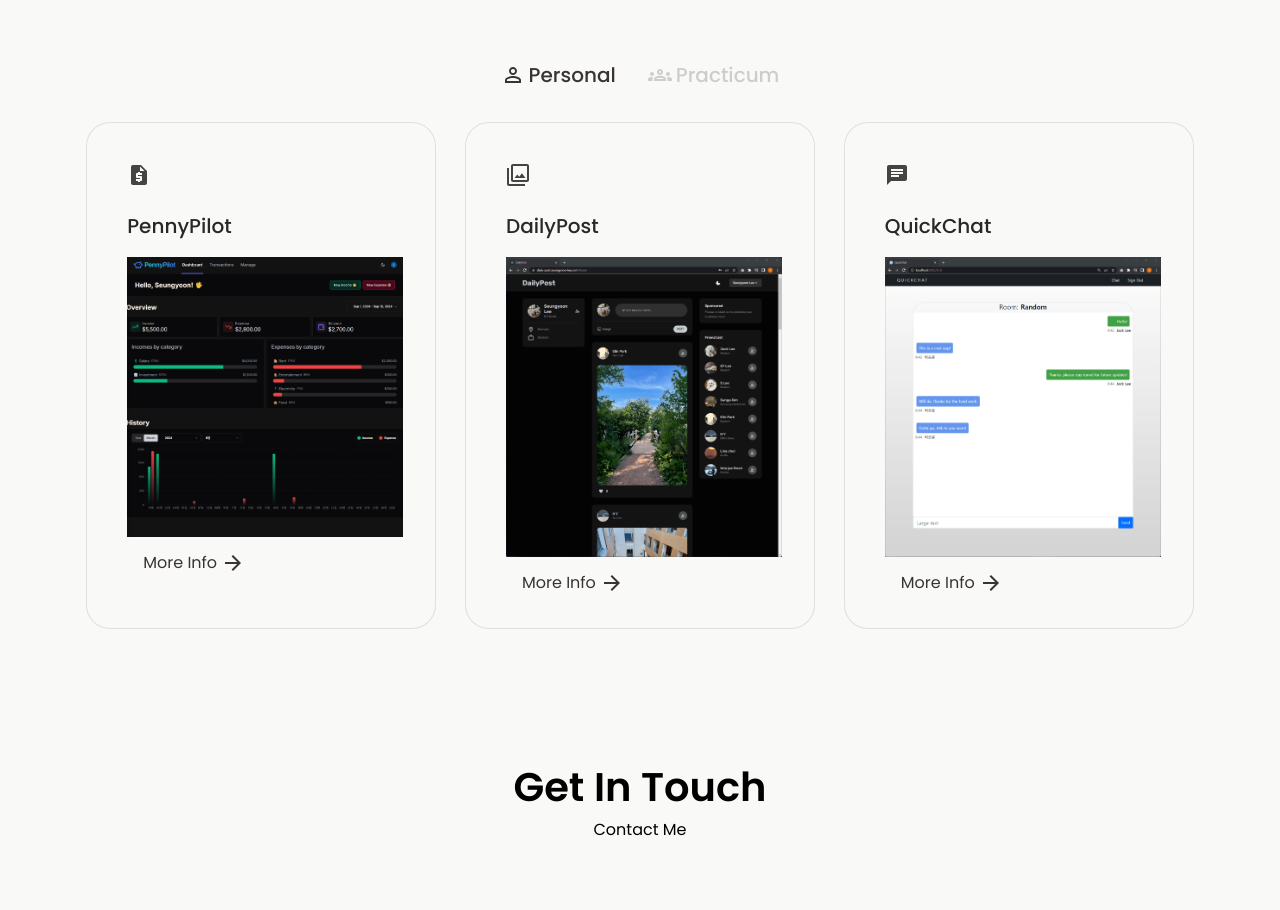
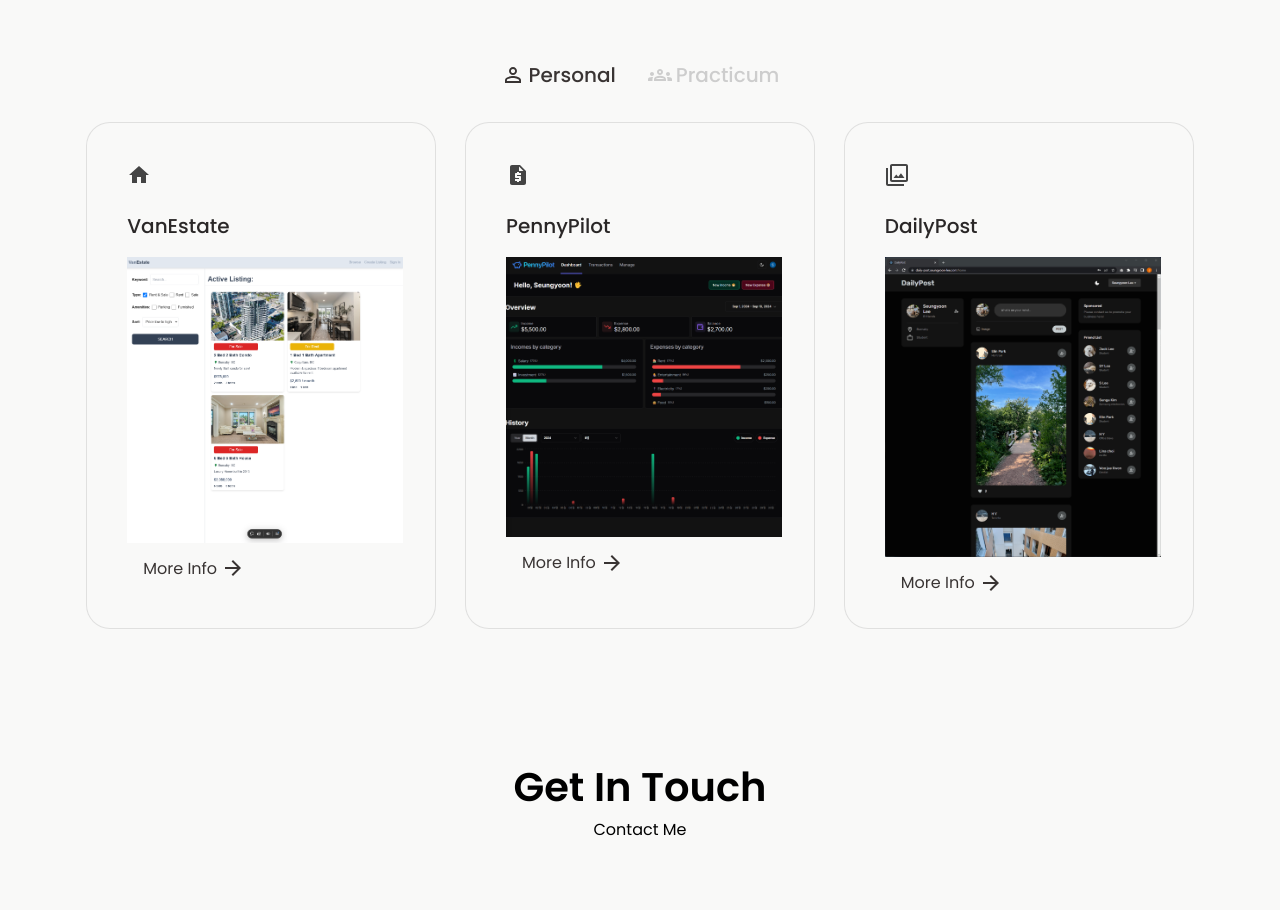
Before and after one commit to seungyoon95/portfolio-website, a React (Create React App) app: page / in a window 1280 px wide. Shown: the part 3440-4350 px from the top of the page. Built offline with nearby package versions, Linux system fonts and the light colour scheme.

Commit message:
new project added

```diff
--- a/src/components/project/Project.jsx
+++ b/src/components/project/Project.jsx
@@ -1,9 +1,11 @@
 import React, { useState } from "react";
 import "./Project.css";
+import vanestate from "../../assets/VanEstate.png";
 import pennypilot from "../../assets/pennypilot.png";
 import dailypost from "../../assets/dailypost.png";
 import portfolio from "../../assets/seungyoon-lee.png";
 import quickchat from "../../assets/quickchat.png";
+import HomeIcon from '@mui/icons-material/Home';
 import a_game from "../../assets/A_Game.png";
 import electric from "../../assets/electricadvantage.png";
 import evanescent from "../../assets/Evanescent.png";
@@ -16,7 +18,7 @@ import StorageIcon from "@mui/icons-material/Storage";
 import CloseIcon from "@mui/icons-material/Close";
 import PersonOutlineOutlinedIcon from "@mui/icons-material/PersonOutlineOutlined";
 import GroupsOutlinedIcon from "@mui/icons-material/GroupsOutlined";
-import RequestQuoteIcon from '@mui/icons-material/RequestQuote';
+import RequestQuoteIcon from "@mui/icons-material/RequestQuote";
 
 const Project = () => {
   const [toggleType, setToggleType] = useState(1);
@@ -70,11 +72,11 @@ const Project = () => {
             }
           >
             <div>
-              <RequestQuoteIcon className="project-icon" />
-              <h3 className="project-title">PennyPilot</h3>
+              <HomeIcon className="project-icon" />
+              <h3 className="project-title">VanEstate</h3>
             </div>
 
-            <img src={pennypilot} className="project-image" />
+            <img src={vanestate} className="project-image" />
 
             <span className="project-button" onClick={() => toggleTab(1)}>
               More Info
@@ -94,9 +96,87 @@ const Project = () => {
                   className="project-modal-close"
                 />
 
+                <h3 className="project-modal-title">VanEstate</h3>
+                <p className="project-modal-description">
+                A real estate listing web app to post and view houses available for rent or sale.
+                </p>
+
+                <ul className="project-modal-projects grid">
+                  <li className="project-modal-project">
+                    <BrushIcon className="project-modal-icon" />
+                    <p className="project-modal-info">
+                      Frontend: Next.js, JavaScript, TailwindCSS, Clerk
+                    </p>
+                  </li>
+                  <li className="project-modal-project">
+                    <StorageIcon className="project-modal-icon" />
+                    <p className="project-modal-info">
+                      Backend: Next.js, MongoDB, Firebase
+                    </p>
+                  </li>
+
+                  <li className="project-modal-project-links">
+                    <a
+                      href="https://van-estate.vercel.app/"
+                      className="project-button"
+                      target="_blank"
+                    >
+                      Go Live
+                      <ArrowForwardIcon className="project-button-icon" />
+                    </a>
+                  </li>
+
+                  <li className="project-modal-project-links">
+                    <a
+                      href="https://github.com/seungyoon95/VanEstate"
+                      className="project-button"
+                      target="_blank"
+                    >
+                      Source code
+                      <ArrowForwardIcon className="project-button-icon" />
+                    </a>
+                  </li>
+                </ul>
+              </div>
+            </div>
+          </div>
+
+          <div
+            className={
+              toggleType === 1
+                ? "project-content project-content-active"
+                : "project-content"
+            }
+          >
+            <div>
+              <RequestQuoteIcon className="project-icon" />
+              <h3 className="project-title">PennyPilot</h3>
+            </div>
+
+            <img src={pennypilot} className="project-image" />
+
+            <span className="project-button" onClick={() => toggleTab(2)}>
+              More Info
+              <ArrowForwardIcon className="project-button-icon" />
+            </span>
+
+            <div
+              className={
+                toggleState === 2
+                  ? "project-modal active-modal"
+                  : "project-modal"
+              }
+            >
+              <div className="project-modal-content">
+                <CloseIcon
+                  onClick={() => toggleTab(0)}
+                  className="project-modal-close"
+                />
+
                 <h3 className="project-modal-title">PennyPilot</h3>
                 <p className="project-modal-description">
-                  A budgeting web app to track income and expenses based on their corresponding categories.
+                  A budgeting web app to track income and expenses based on
+                  their corresponding categories.
                 </p>
 
                 <ul className="project-modal-projects grid">
@@ -153,14 +233,14 @@ const Project = () => {
 
             <img src={dailypost} className="project-image" />
 
-            <span className="project-button" onClick={() => toggleTab(2)}>
+            <span className="project-button" onClick={() => toggleTab(3)}>
               More Info
               <ArrowForwardIcon className="project-button-icon" />
             </span>
 
             <div
               className={
-                toggleState === 2
+                toggleState === 3
                   ? "project-modal active-modal"
                   : "project-modal"
               }
@@ -195,73 +275,6 @@ const Project = () => {
                   <li className="project-modal-project-links">
                     <a
                       href="https://github.com/seungyoon95/DailyPost"
-                      className="project-button"
-                      target="_blank"
-                    >
-                      Source code
-                      <ArrowForwardIcon className="project-button-icon" />
-                    </a>
-                  </li>
-                </ul>
-              </div>
-            </div>
-          </div>
-
-          <div
-            className={
-              toggleType === 1
-                ? "project-content project-content-active"
-                : "project-content"
-            }
-          >
-            <div>
-              <ChatIcon className="project-icon" />
-              <h3 className="project-title">QuickChat</h3>
-            </div>
-
-            <img src={quickchat} className="project-image" />
-
-            <span className="project-button" onClick={() => toggleTab(3)}>
-              More Info
-              <ArrowForwardIcon className="project-button-icon" />
-            </span>
-
-            <div
-              className={
-                toggleState === 3
-                  ? "project-modal active-modal"
-                  : "project-modal"
-              }
-            >
-              <div className="project-modal-content">
-                <CloseIcon
-                  onClick={() => toggleTab(0)}
-                  className="project-modal-close"
-                />
-
-                <h3 className="project-modal-title">QuickChat</h3>
-                <p className="project-modal-description">
-                  A web-based chat app where users can enter the name of the
-                  room to join, then chat with others who join the same room.
-                  The user must sign in first with google, as the chat menu will
-                  only appear when the user is signed in.
-                </p>
-
-                <ul className="project-modal-projects grid">
-                  <li className="project-modal-project">
-                    <BrushIcon className="project-modal-icon" />
-                    <p className="project-modal-info">Frontend: React</p>
-                  </li>
-                  <li className="project-modal-project">
-                    <StorageIcon className="project-modal-icon" />
-                    <p className="project-modal-info">
-                      Backend: NodeJS, Express, SocketIO, Firebase
-                    </p>
-                  </li>
-
-                  <li className="project-modal-project-links">
-                    <a
-                      href="https://github.com/seungyoon95/QuickChat"
                       className="project-button"
                       target="_blank"
                     >
```
Also changed, not shown: src/assets/VanEstate.png (added).
